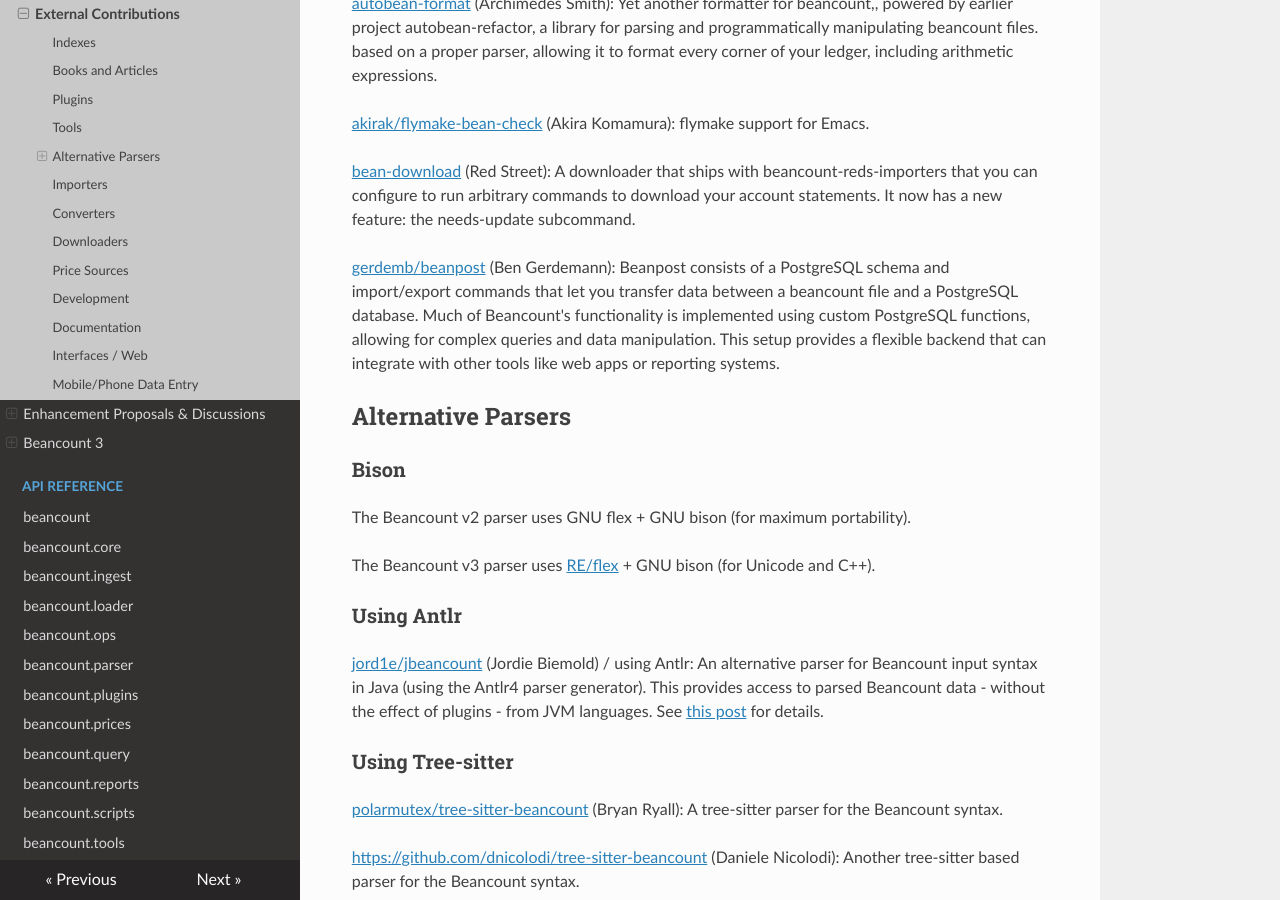
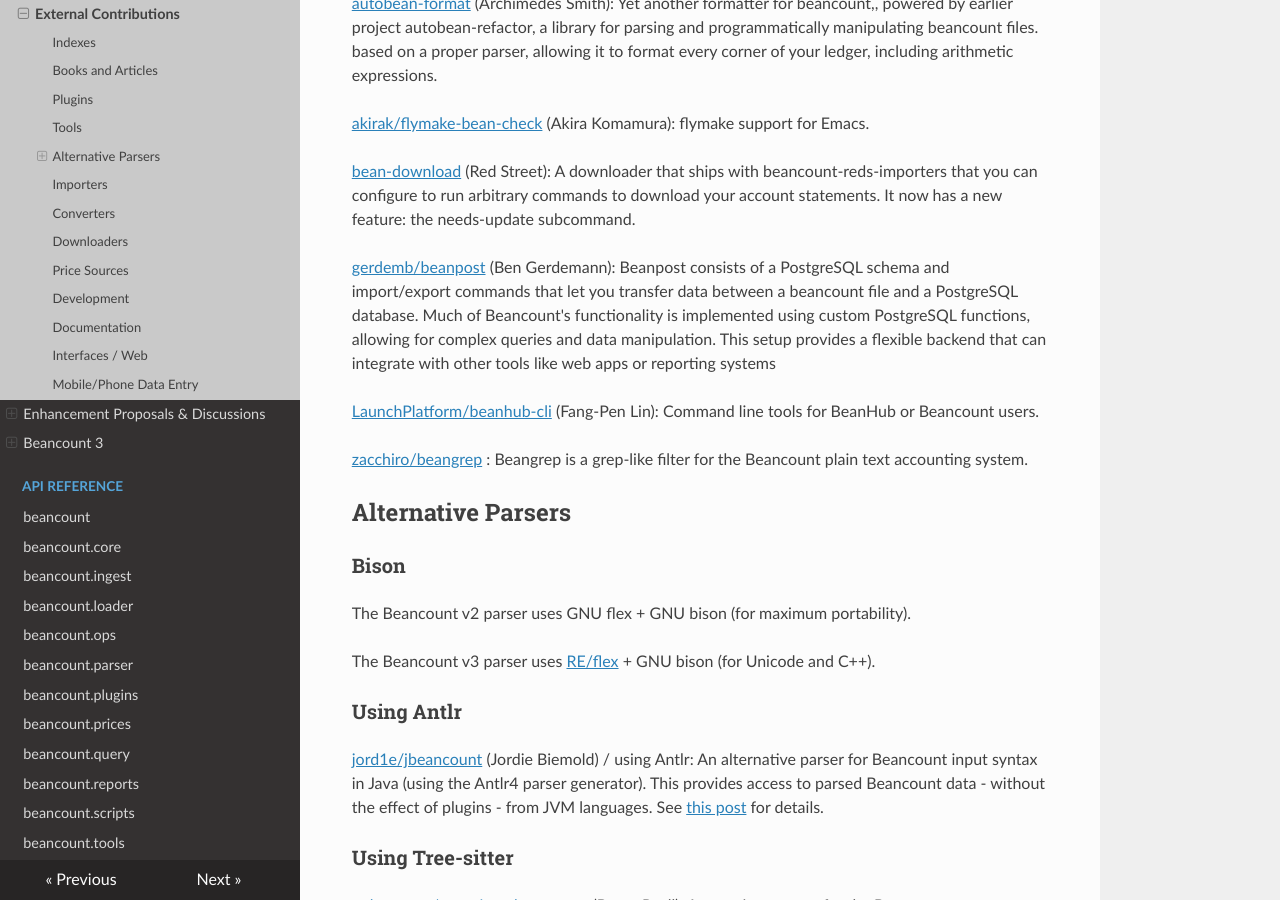
Before and after one commit to beancount/docs, an MkDocs documentation site: the page built from docs/external_contributions.md, in a window 1280 px wide and 900 px high, scrolled down 3352 px. Built offline with MkDocs 1.6.1, drawn with Linux system fonts in a browser that asks for light colours; some of the changed text lies outside the part shown.

Commit message:
Re-generate docs

```diff
--- a/docs/external_contributions.md
+++ b/docs/external_contributions.md
@@ -98,7 +98,11 @@
 
 [<u>bean-download</u>](https://reds-rants.netlify.app/personal-finance/direct-downloads/) (Red Street): A downloader that ships with beancount-reds-importers that you can configure to run arbitrary commands to download your account statements. It now has a new feature: the needs-update subcommand.
 
-[<u>gerdemb/beanpost</u>](https://github.com/gerdemb/beanpost) (Ben Gerdemann): Beanpost consists of a PostgreSQL schema and import/export commands that let you transfer data between a beancount file and a PostgreSQL database. Much of Beancount's functionality is implemented using custom PostgreSQL functions, allowing for complex queries and data manipulation. This setup provides a flexible backend that can integrate with other tools like web apps or reporting systems.
+[<u>gerdemb/beanpost</u>](https://github.com/gerdemb/beanpost) (Ben Gerdemann): Beanpost consists of a PostgreSQL schema and import/export commands that let you transfer data between a beancount file and a PostgreSQL database. Much of Beancount's functionality is implemented using custom PostgreSQL functions, allowing for complex queries and data manipulation. This setup provides a flexible backend that can integrate with other tools like web apps or reporting systems
+
+[<u>LaunchPlatform/beanhub-cli</u>](https://github.com/LaunchPlatform/beanhub-cli) (Fang-Pen Lin): Command line tools for BeanHub or Beancount users.
+
+[<u>zacchiro/beangrep</u>](https://github.com/zacchiro/beangrep) : Beangrep is a grep-like filter for the Beancount plain text accounting system.
 
 ## Alternative Parsers<a id="alternative-parsers"></a>
 
@@ -159,6 +163,10 @@
 [<u>OSadovy/uabean</u>](https://github.com/OSadovy/uabean/) (Oleksii Sadovyi): A set of Beancount importers and scripts for popular Ukrainian banks and more.
 
 [<u>fdavies93/seneca</u>](https://github.com/fdavies93/seneca) (Frank Davies): Importer for Wise. Multi-currency transfers.
+
+[<u>LaunchPlatform/beanhub-import</u>](https://github.com/LaunchPlatform/beanhub-import) : New beancount importer with a UI.
+
+[<u>rlan/beancount-multitool</u>](https://github.com/rlan/beancount-multitool) (Rick Lan): Beancount Multitool is a command-line-interface (CLI) tool that converts financial data from financial institutions to Beancount files (supported: JA Bank ＪＡネットバンク, Rakuten Card 楽天カード, Rakuten Bank 楽天銀行, SBI Shinsei Bank 新生銀行). Associated post: [<u>https://www.linkedin.com/feed/update/urn:li:activity:7198125470662500352/</u>](https://www.linkedin.com/feed/update/urn:li:activity:7198125470662500352/)
 
 ## Converters<a id="converters"></a>
 
```
Also changed, not shown: other parts of docs/external_contributions.md (+1 -1 lines), docs/health_care_expenses.md (+1 -1 lines), docs/health_care_expenses/media/cb380149d593035c851ca96e073492af535fbdec.png (added), docs/health_care_expenses/media/e11ca5f096b4097c3f80fa3845a866cbb1860f81.png (deleted).
